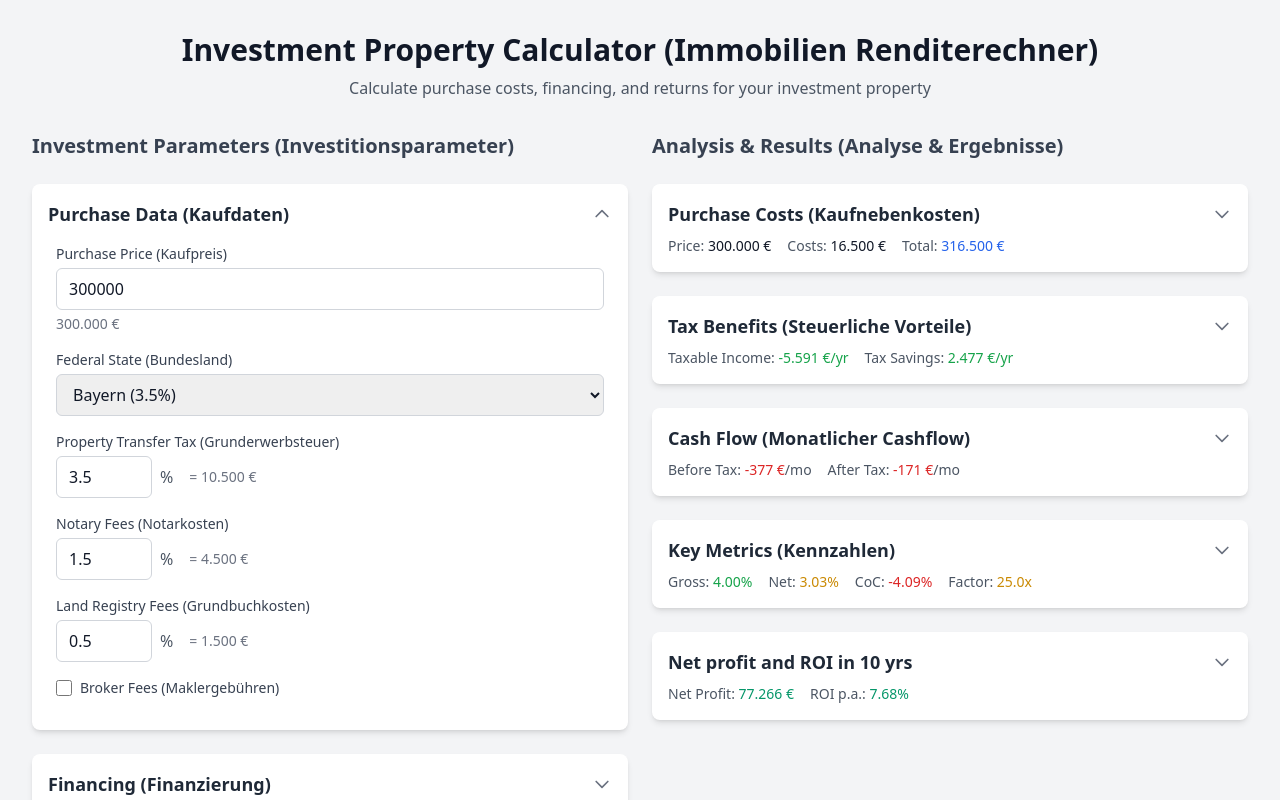
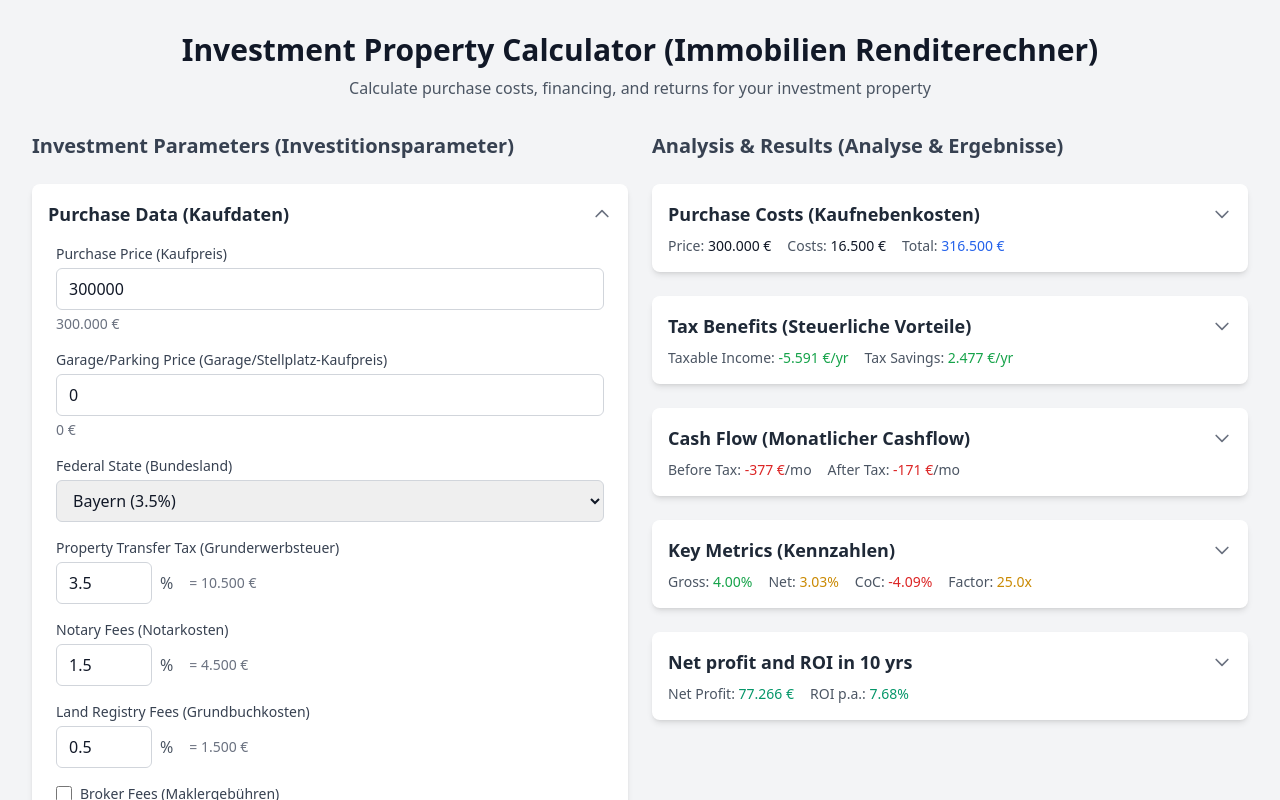
Before and after one commit to isobolev/Investment-Property-Calculator, a Vue app: page / in a window 1280 px wide. Both pictures are taken after a click on the button "Purchase Data (Kaufdaten)". Shown: the top 800 px of the page. Built offline with nearby package versions, Linux system fonts and the light colour scheme.

Commit message:
add garage

```diff
--- a/src/App.vue
+++ b/src/App.vue
@@ -10,6 +10,7 @@ import { useCalculations } from './composables/useCalculations';
 
 // Property inputs
 const purchasePrice = ref(300000);
+const garagePurchasePrice = ref(0);
 const stateCode = ref('BY');
 const stateTaxRate = ref(3.5);
 const notaryRate = ref(1.5);
@@ -44,6 +45,7 @@ const stockReturnRate = ref(7);
 const calculations = useCalculations(
   {
     purchasePrice,
+    garagePurchasePrice,
     stateCode,
     stateTaxRate,
     notaryRate,
@@ -93,6 +95,7 @@ const calculations = useCalculations(
           </h2>
           <PropertyInput
             v-model:purchasePrice="purchasePrice"
+            v-model:garagePurchasePrice="garagePurchasePrice"
             v-model:stateCode="stateCode"
             v-model:stateTaxRate="stateTaxRate"
             v-model:notaryRate="notaryRate"
@@ -145,6 +148,7 @@ const calculations = useCalculations(
           </h2>
           <ResultsSummary
             :purchasePrice="purchasePrice"
+            :garagePurchasePrice="garagePurchasePrice"
             :transferTax="calculations.transferTax.value"
             :notaryFees="calculations.notaryFees.value"
             :landRegistryFees="calculations.landRegistryFees.value"
--- a/src/components/PropertyInput.vue
+++ b/src/components/PropertyInput.vue
@@ -3,6 +3,7 @@ import { ref, computed } from 'vue';
 import { germanStates, getStateByCode } from '../data/germanStates';
 
 const purchasePrice = defineModel<number>('purchasePrice', { required: true });
+const garagePurchasePrice = defineModel<number>('garagePurchasePrice', { required: true });
 const stateCode = defineModel<string>('stateCode', { required: true });
 const stateTaxRate = defineModel<number>('stateTaxRate', { required: true });
 const notaryRate = defineModel<number>('notaryRate', { required: true });
@@ -34,7 +35,9 @@ const totalCostsRate = computed(() => {
   return rate;
 });
 
-const totalCosts = computed(() => (purchasePrice.value * totalCostsRate.value) / 100);
+const totalCosts = computed(
+  () => ((purchasePrice.value + garagePurchasePrice.value) * totalCostsRate.value) / 100
+);
 </script>
 
 <template>
@@ -62,6 +65,12 @@ const totalCosts = computed(() => (purchasePrice.value * totalCostsRate.value) /
           >Price:
           <span class="font-medium text-gray-900">{{ formatCurrency(purchasePrice) }}</span></span
         >
+        <span v-if="garagePurchasePrice > 0" class="text-gray-600"
+          >Garage:
+          <span class="font-medium text-gray-900">{{
+            formatCurrency(garagePurchasePrice)
+          }}</span></span
+        >
         <span class="text-gray-600"
           >Closing Costs:
           <span class="font-medium text-gray-900">{{ totalCostsRate.toFixed(1) }}%</span></span
@@ -88,6 +97,24 @@ const totalCosts = computed(() => (purchasePrice.value * totalCostsRate.value) /
           <span class="absolute right-3 top-2 text-gray-500"></span>
         </div>
         <p class="mt-1 text-sm text-gray-500">{{ formatCurrency(purchasePrice) }}</p>
+      </div>
+
+      <!-- Garage/Parking Purchase Price -->
+      <div>
+        <label class="mb-1 block text-sm font-medium text-gray-700">
+          Garage/Parking Price (Garage/Stellplatz-Kaufpreis)
+        </label>
+        <div class="relative">
+          <input
+            v-model.number="garagePurchasePrice"
+            type="number"
+            min="0"
+            step="5000"
+            class="w-full rounded-md border border-gray-300 px-3 py-2 focus:border-blue-500 focus:ring-2 focus:ring-blue-500"
+            placeholder="0"
+          />
+        </div>
+        <p class="mt-1 text-sm text-gray-500">{{ formatCurrency(garagePurchasePrice) }}</p>
       </div>
 
       <!-- State Selector -->
--- a/src/components/ResultsSummary.vue
+++ b/src/components/ResultsSummary.vue
@@ -4,6 +4,7 @@ import { ref, computed } from 'vue';
 const props = defineProps<{
   // Purchase costs
   purchasePrice: number;
+  garagePurchasePrice: number;
   transferTax: number;
   notaryFees: number;
   landRegistryFees: number;
@@ -236,6 +237,12 @@ const realEstateAdvantage = computed(() => {
             >Price:
             <span class="font-medium text-gray-900">{{ formatCurrency(purchasePrice) }}</span></span
           >
+          <span v-if="garagePurchasePrice > 0" class="text-gray-600"
+            >Garage:
+            <span class="font-medium text-gray-900">{{
+              formatCurrency(garagePurchasePrice)
+            }}</span></span
+          >
           <span class="text-gray-600">
             Costs:
             <span class="font-medium text-gray-900">
@@ -257,6 +264,10 @@ const realEstateAdvantage = computed(() => {
           <div class="flex justify-between text-sm">
             <span class="text-gray-600">Purchase Price (Kaufpreis)</span>
             <span class="font-medium">{{ formatCurrency(purchasePrice) }}</span>
+          </div>
+          <div v-if="garagePurchasePrice > 0" class="flex justify-between text-sm">
+            <span class="text-gray-600">Garage/Parking (Garage/Stellplatz)</span>
+            <span class="font-medium">{{ formatCurrency(garagePurchasePrice) }}</span>
           </div>
           <hr class="border-gray-200" />
           <div class="flex justify-between text-sm">
--- a/src/composables/useCalculations.ts
+++ b/src/composables/useCalculations.ts
@@ -2,6 +2,7 @@ import { computed, type Ref } from 'vue';
 
 export interface PropertyInputs {
   purchasePrice: Ref<number>;
+  garagePurchasePrice: Ref<number>;
   stateCode: Ref<string>;
   stateTaxRate: Ref<number>;
   notaryRate: Ref<number>;
@@ -36,23 +37,22 @@ export function useCalculations(
   rental: RentalInputs,
   tax?: TaxInputs
 ) {
-  // Purchase costs (Kaufnebenkosten)
-  const transferTax = computed(
-    () => property.purchasePrice.value * (property.stateTaxRate.value / 100)
+  // Combined purchase base (property + garage)
+  const purchaseBase = computed(
+    () => property.purchasePrice.value + property.garagePurchasePrice.value
   );
 
-  const notaryFees = computed(
-    () => property.purchasePrice.value * (property.notaryRate.value / 100)
-  );
+  // Purchase costs (Kaufnebenkosten)
+  const transferTax = computed(() => purchaseBase.value * (property.stateTaxRate.value / 100));
+
+  const notaryFees = computed(() => purchaseBase.value * (property.notaryRate.value / 100));
 
   const landRegistryFees = computed(
-    () => property.purchasePrice.value * (property.landRegistryRate.value / 100)
+    () => purchaseBase.value * (property.landRegistryRate.value / 100)
   );
 
   const brokerFees = computed(() =>
-    property.includeBroker.value
-      ? property.purchasePrice.value * (property.brokerRate.value / 100)
-      : 0
+    property.includeBroker.value ? purchaseBase.value * (property.brokerRate.value / 100) : 0
   );
 
   const totalPurchaseCosts = computed(
@@ -66,7 +66,7 @@ export function useCalculations(
   );
 
   // Total investment
-  const totalInvestment = computed(() => property.purchasePrice.value + totalPurchaseCosts.value);
+  const totalInvestment = computed(() => purchaseBase.value + totalPurchaseCosts.value);
 
   // Financing
   const loanAmount = computed(() => Math.max(0, totalInvestment.value - financing.equity.value));
@@ -139,11 +139,9 @@ export function useCalculations(
   });
 
   // Total acquisition costs (Anschaffungskosten) for depreciation base
-  // Includes purchase price + Anschaffungsnebenkosten (transfer tax, notary fees, land registry, broker)
+  // Includes purchase price + garage + Anschaffungsnebenkosten (transfer tax, notary fees, land registry, broker)
   // All these costs are depreciated proportionally (building portion only)
-  const totalAcquisitionCost = computed(
-    () => property.purchasePrice.value + totalPurchaseCosts.value
-  );
+  const totalAcquisitionCost = computed(() => purchaseBase.value + totalPurchaseCosts.value);
 
   const buildingValue = computed(() => {
     if (!tax) return totalAcquisitionCost.value * 0.8;
```
